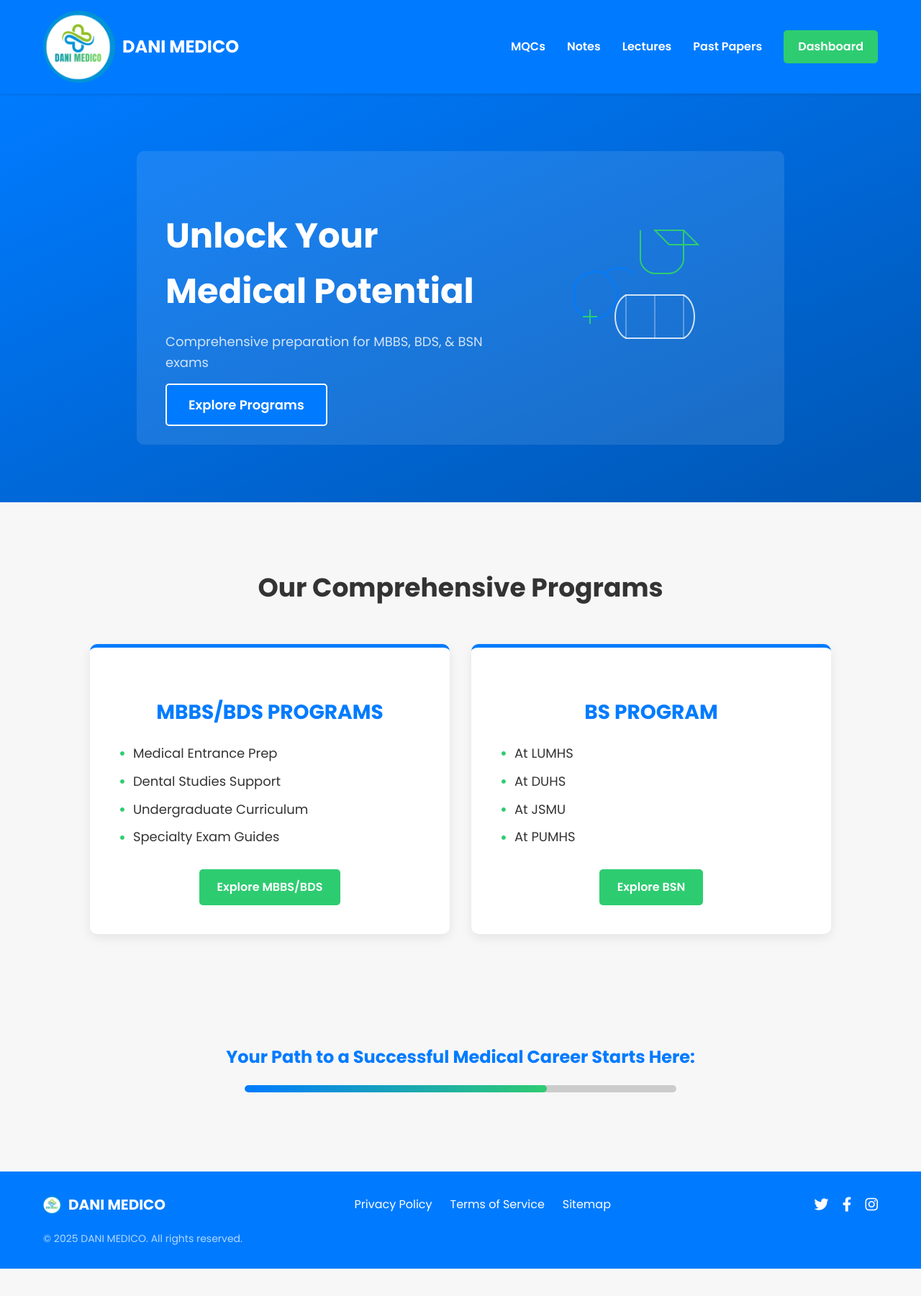
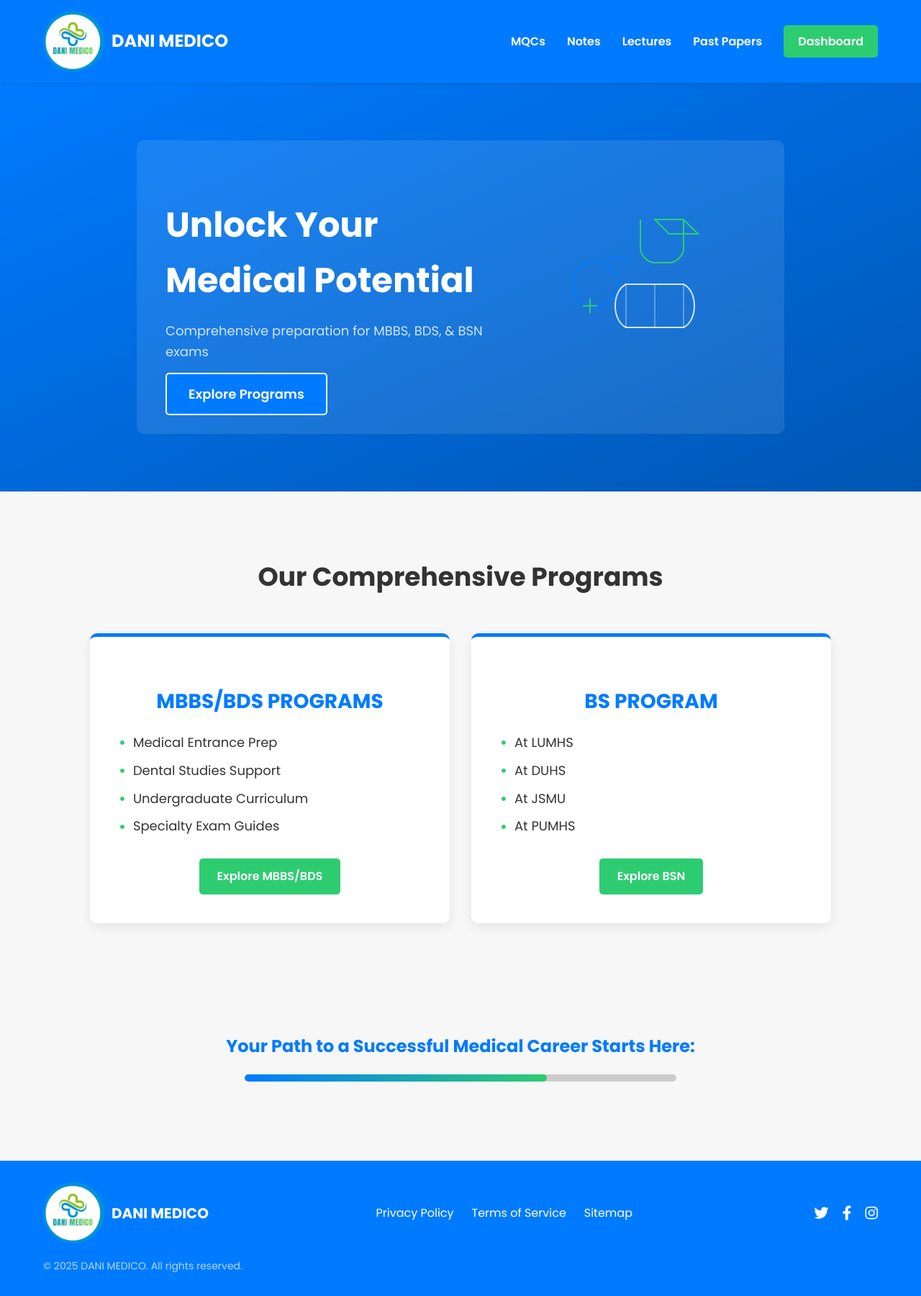
Before and after one commit to Dani-098/Dani-Medico, a plain HTML site: page index.html in a window 1280 px wide. Shown: the whole page at 72% size. Before the commit the page ends 1763 px from the top, so only its background shows below. Drawn offline with Linux system fonts and the light colour scheme.

Commit message:
Update index.html

```diff
--- a/index.html
+++ b/index.html
@@ -73,8 +73,8 @@
         }
 
         .logo img {
-            height: 100px; /* Logo height 30px */
-            width: 100px;  /* Logo width 30px */
+            height: 85px; /* Logo height 30px */
+            width: 85px;  /* Logo width 30px */
             margin-right: 10px;
             border-radius: 50%; /* Makes it round if it's square */
             object-fit: cover; /* Ensures logo fits well */
@@ -362,8 +362,8 @@
         }
 
         .footer-logo img {
-            height: 25px; /* Footer logo slightly smaller */
-            width: 25px;
+            height: 85px; /* Footer logo slightly smaller */
+            width: 85px;
             margin-right: 10px;
             border-radius: 50%;
             object-fit: cover;
```
